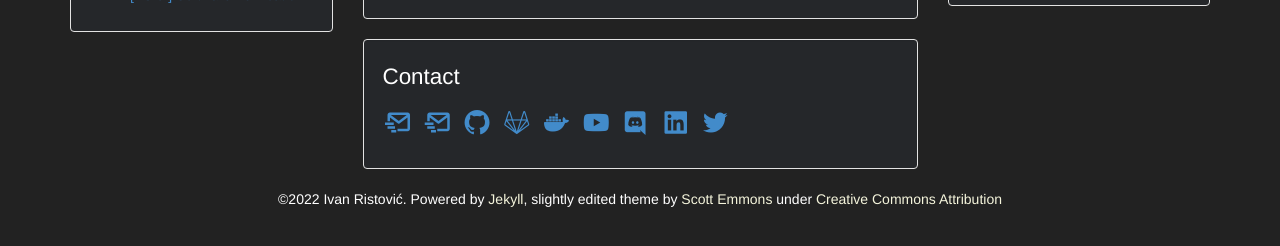
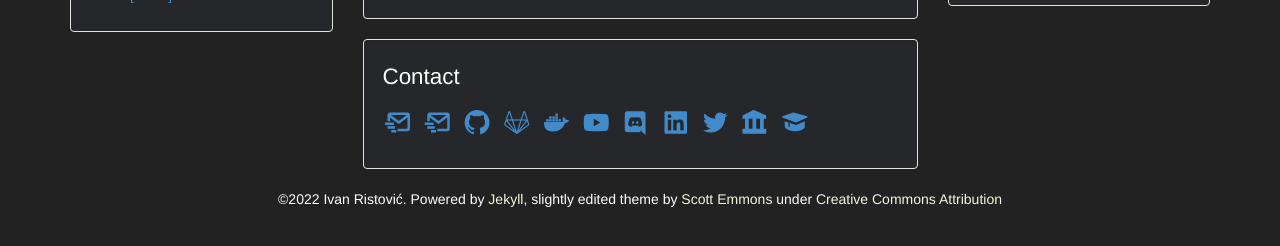
Before and after one commit to ivan-ristovic/ivan-ristovic.github.io, a Jekyll site: the page built from index.html, in a window 1280 px wide. Shown: the part 491-737 px from the top of the page. Built offline with Jekyll 4.4.1, drawn with Linux system fonts in a browser that asks for light colours.

Commit message:
[Layout] Fix images

```diff
--- a/_includes/footer.html
+++ b/_includes/footer.html
@@ -3,7 +3,7 @@
         <div class="span12 footer navbar-inverse">
             <p class="copyright">&copy;{{ site.time | date: '%Y' }} {{ site.name }}. Powered by <a href="http://jekyllrb.com">Jekyll</a>, slightly edited theme by <a href="https://github.com/scotte/jekyll-clean">Scott Emmons</a>
             under
-            <a href="http://creativecommons.org/licenses/by/4.0/">Creative Commons Attribution</a></p>
+            <a href="creativecommons.org/licenses/by/4.0/">Creative Commons Attribution</a></p>
         </div>
     </div>
 </div>
--- a/index.html
+++ b/index.html
@@ -36,7 +36,7 @@ layout: default
         <a href="https://discordapp.com/users/201309107267960832" target="_blank" rel="noopener"><i class='bx bx-lg bxl-discord bx-tada-hover'></i></a>
         <a href="https://www.linkedin.com/in/ivan-ristovi%C4%87-7b575b193/" target="_blank" rel="noopener"><i class='bx bx-lg bxl-linkedin-square bx-tada-hover'></i></a>
         <a href="https://twitter.com/I_Ristovic" target="_blank" rel="noopener"><i class='bx bx-lg bxl-twitter bx-tada-hover'></i></a>
-        <a href="https://www.researchgate.net/profile/Ivan-Ristovic" target="_blank" rel="noopener"><i class='bx bx-lg bxl-landmark bx-tada-hover'></i></a>
-        <a href="https://scholar.google.com/citations?user=ELya8c8AAAAJ" target="_blank" rel="noopener"><i class='bx bx-lg bxl-graduation bx-tada-hover'></i></a>
+        <a href="https://www.researchgate.net/profile/Ivan-Ristovic" target="_blank" rel="noopener"><i class='bx bx-lg bxs-landmark bx-tada-hover'></i></a>
+        <a href="https://scholar.google.com/citations?user=ELya8c8AAAAJ" target="_blank" rel="noopener"><i class='bx bx-lg bxs-graduation bx-tada-hover'></i></a>
     </div>
 </div>
```
